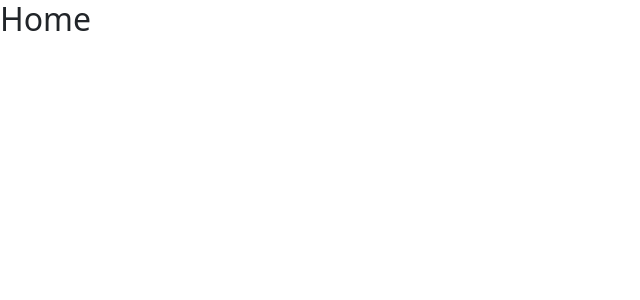
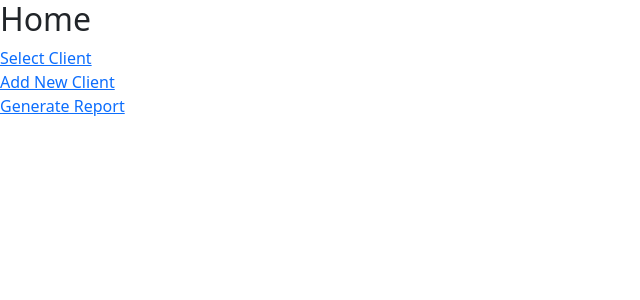
Before and after one commit to AveryCS/clientcal-react-app, a React (Vite) app: page / in a window 1280 px wide. Shown: the top 300 px of the page, without its empty margins (0-640 px from the left). Built offline with nearby package versions, Linux system fonts and the light colour scheme.

Commit message:
All three links clicking through to pages properly

```diff
--- a/src/components/HomeView.tsx
+++ b/src/components/HomeView.tsx
@@ -9,6 +9,18 @@ const HomeView = () => {
     <div>
       <h2>Home</h2>
 
+      <div>
+        <Link to="/single-client">
+          <div className="box">Select Client</div>
+        </Link>
+        <Link to="/add-client">
+          <div className="box">Add New Client</div>
+        </Link>
+        <Link to="/create-report">
+          <div className="box">Generate Report</div>
+        </Link>
+      </div>
+
     </div>
   );
 };
```
